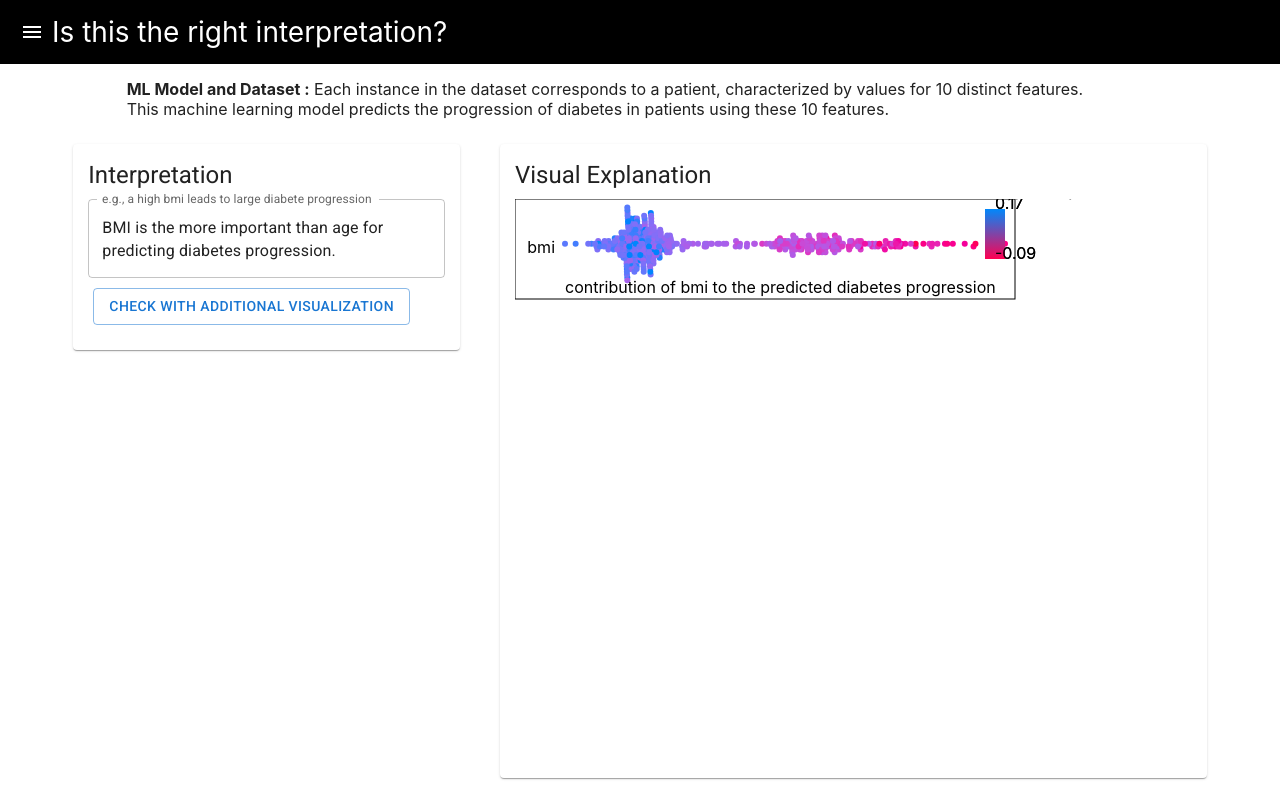
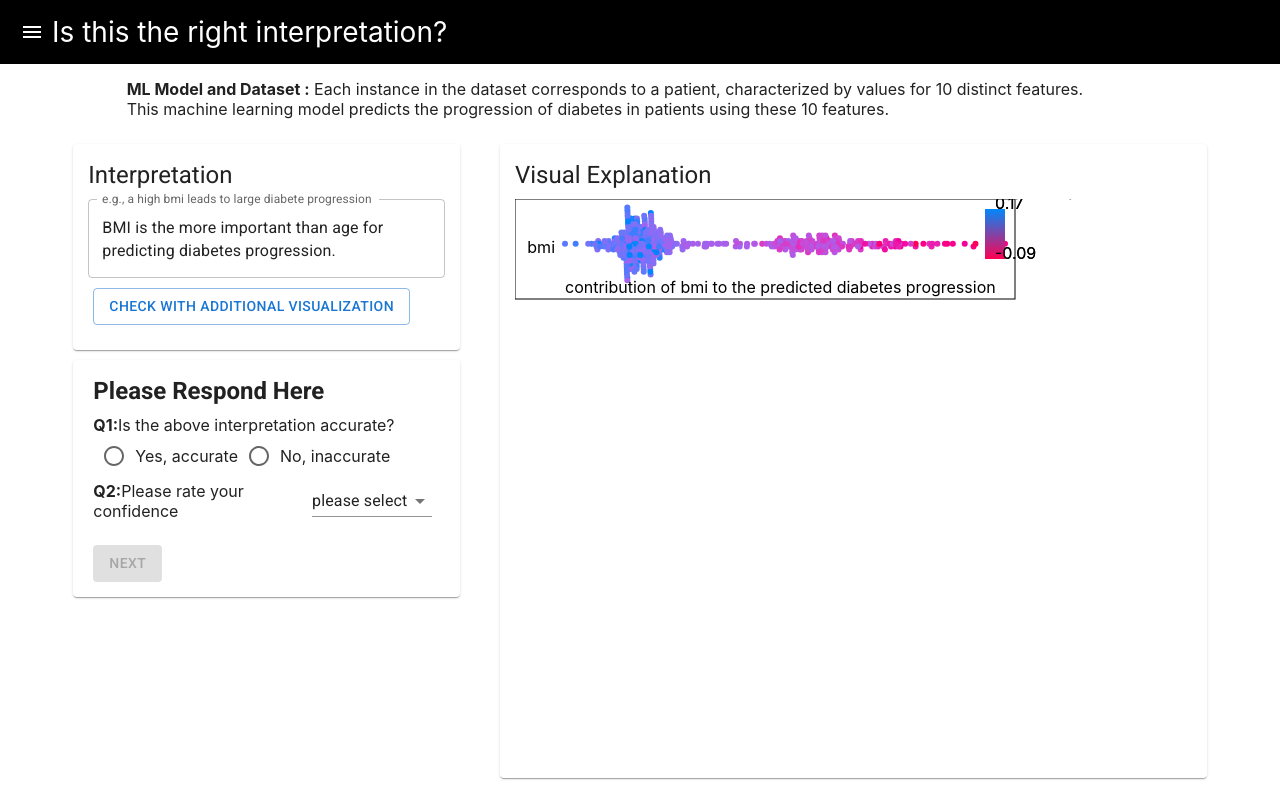
Before and after one commit to wangqianwen0418/alternative_exp, a React (Create React App) app in the folder prototype/: page /#/questions in a window 1280 px wide. Shown: the top 800 px of the page. Built offline with nearby package versions, Linux system fonts and the light colour scheme.

Commit message:
fix again!

```diff
--- a/prototype/src/App.tsx
+++ b/prototype/src/App.tsx
@@ -139,7 +139,7 @@ function App(appProps: TCase | TQuestion) {
       </Grid>
       <Grid item xs={4} className="App-body">
         <Interpretation />
-        {"index" in appProps && isSubmitted && <UserResponse />}
+        {"index" in appProps && <UserResponse />}
       </Grid>
       <Grid item xs={7} className="App-body">
         <Explanation />
```
